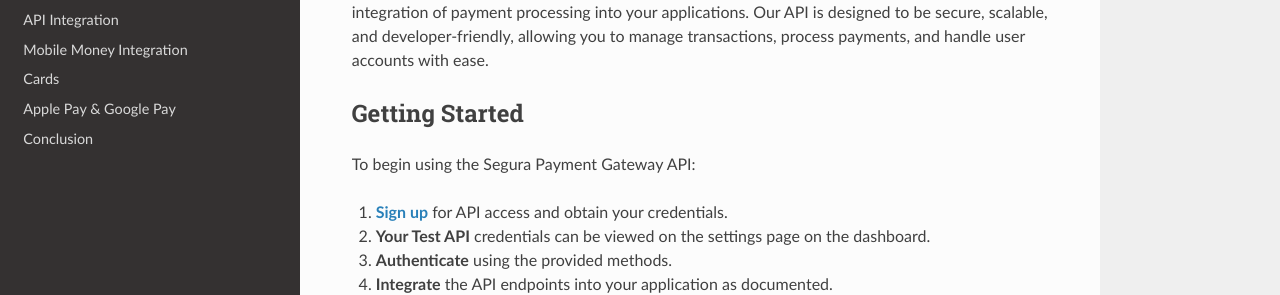
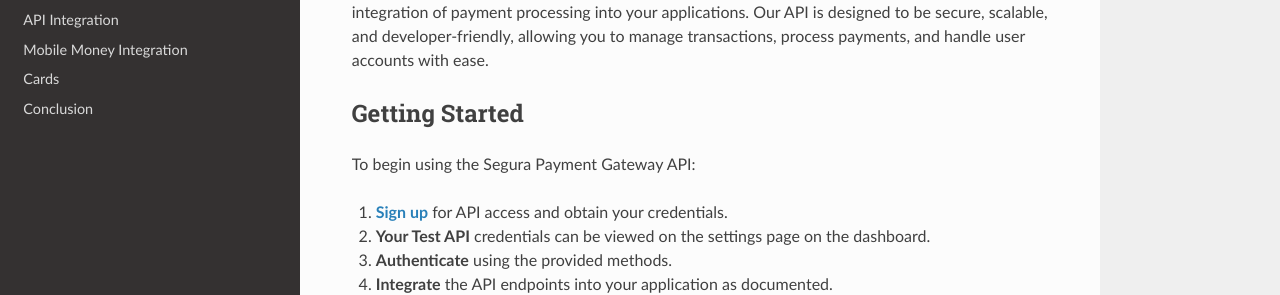
Before and after one commit to Noah-droid/segura, an MkDocs documentation site: the page built from docs/index.md, in a window 1280 px wide. Shown: the part 220-515 px from the top of the page. Built offline with MkDocs 1.6.1, drawn with Linux system fonts in a browser that asks for light colours; nearby versions of some CDN libraries.

Commit message:
commented out apple pat

```diff
--- a/mkdocs.yml
+++ b/mkdocs.yml
@@ -7,7 +7,7 @@ nav:
   - API Integration: process.md
   - Mobile Money Integration: mobile.md
   - Cards: cards.md
-  - Apple Pay & Google Pay: apple-google.md
+  # - Apple Pay & Google Pay: apple-google.md
   # - Segura Virtual Accounts: sva.md
   - Conclusion: conclusion.md
 
```
